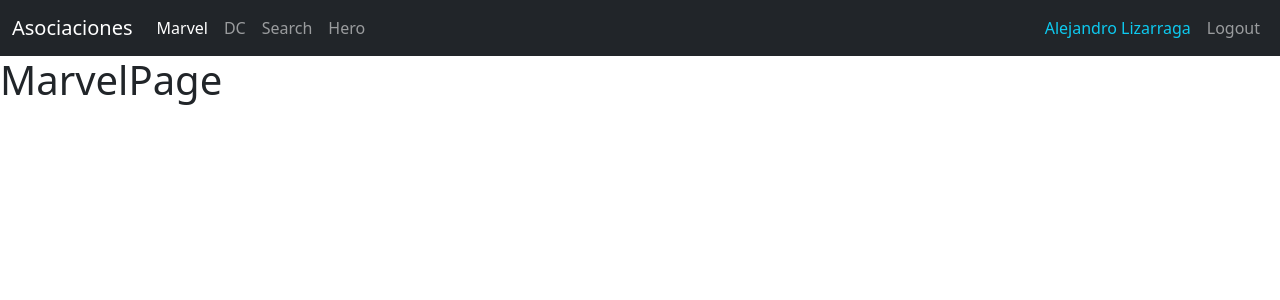
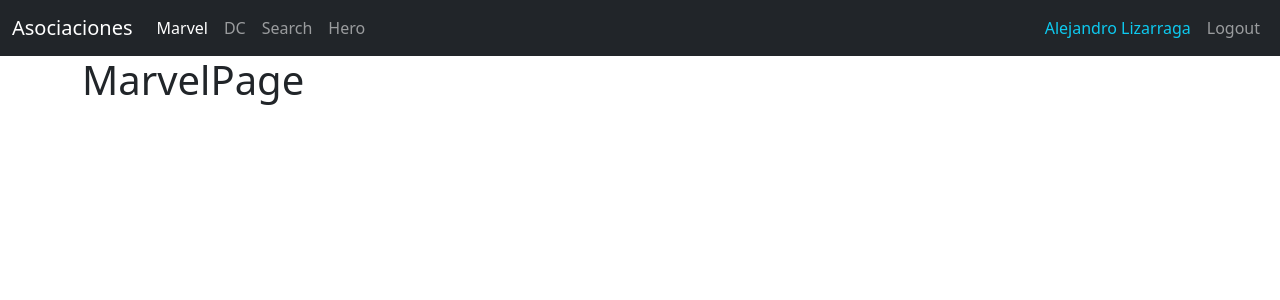
Before and after one commit to Alejandrolga02/07-heroes-spa, a React (Vite) app: page /marvel in a window 1280 px wide. Shown: the top 300 px of the page. Built offline with nearby package versions, Linux system fonts and the light colour scheme.

Commit message:
Created heroes routes

```diff
--- a/src/heroes/index.js
+++ b/src/heroes/index.js
@@ -1 +1,2 @@
 export * from './pages';
+export * from './routes/HeroesRoutes.jsx';
--- /dev/null
+++ b/src/heroes/routes/HeroesRoutes.jsx
@@ -0,0 +1,23 @@
+import { Navigate, Route, Routes } from "react-router-dom";
+import { Navbar } from "../../ui";
+import { DcPage, MarvelPage, HeroPage, SearchPage } from "../pages";
+
+export const HeroesRoutes = () => {
+	return (
+		<>
+			<Navbar />
+
+			<div className="container">
+				<Routes>
+					<Route path="marvel" element={<MarvelPage />} />
+					<Route path="dc" element={<DcPage />} />
+
+					<Route path="search" element={<SearchPage />} />
+					<Route path="hero" element={<HeroPage />} />
+
+					<Route path="/" element={<Navigate to={"/marvel"} />} />
+				</Routes>
+			</div>
+		</>
+	);
+};
--- a/src/router/AppRouter.jsx
+++ b/src/router/AppRouter.jsx
@@ -1,20 +1,15 @@
-import { Navigate, Route, Routes } from "react-router-dom";
+import { Route, Routes } from "react-router-dom";
 
-import { MarvelPage, DcPage } from "../heroes";
+import { HeroesRoutes } from "../heroes";
 import { LoginPage } from "../auth";
-import { Navbar } from "../ui";
 
 export const AppRouter = () => {
 	return (
 		<>
-			<Navbar />
-
 			<Routes>
-				<Route path="marvel" element={<MarvelPage />} />
-				<Route path="dc" element={<DcPage />} />
 				<Route path="login" element={<LoginPage />} />
 
-				<Route path="/*" element={<Navigate to={"/marvel"} />} />
+				<Route path="/*" element={<HeroesRoutes />} />
 			</Routes>
 		</>
 	);
```
